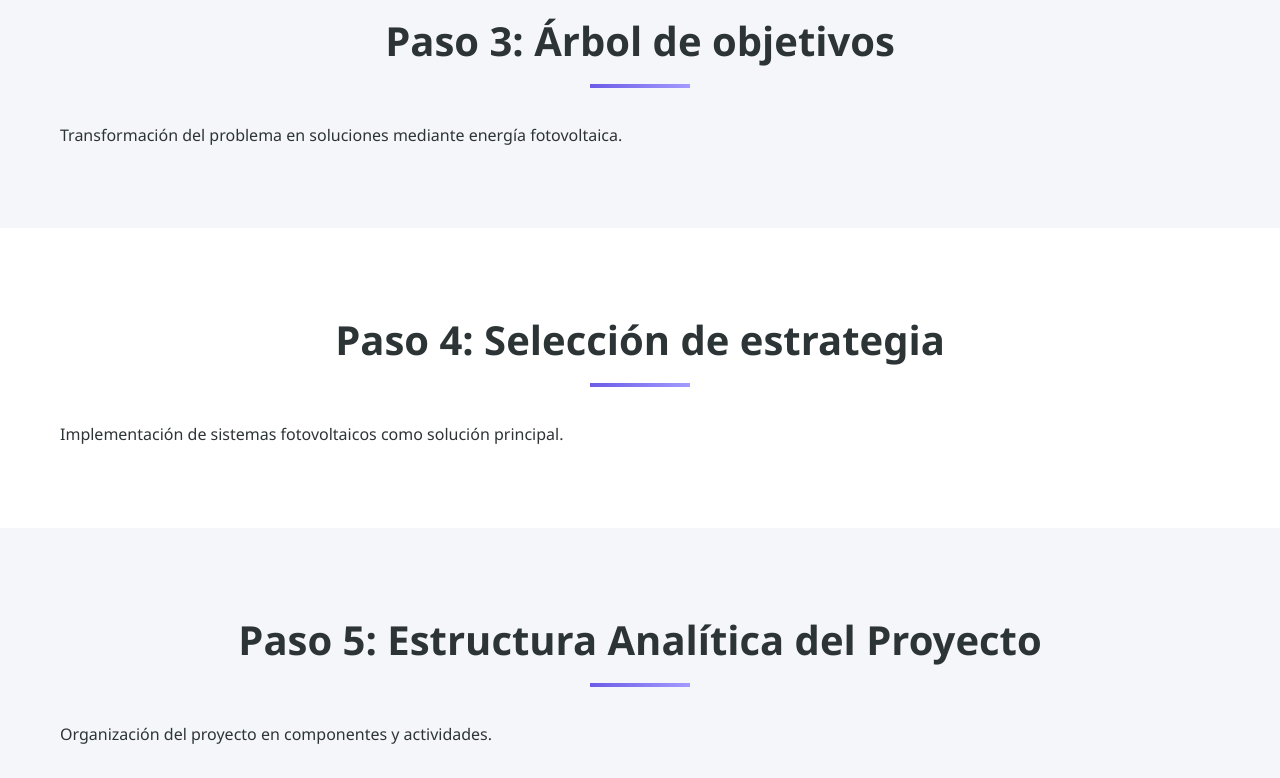
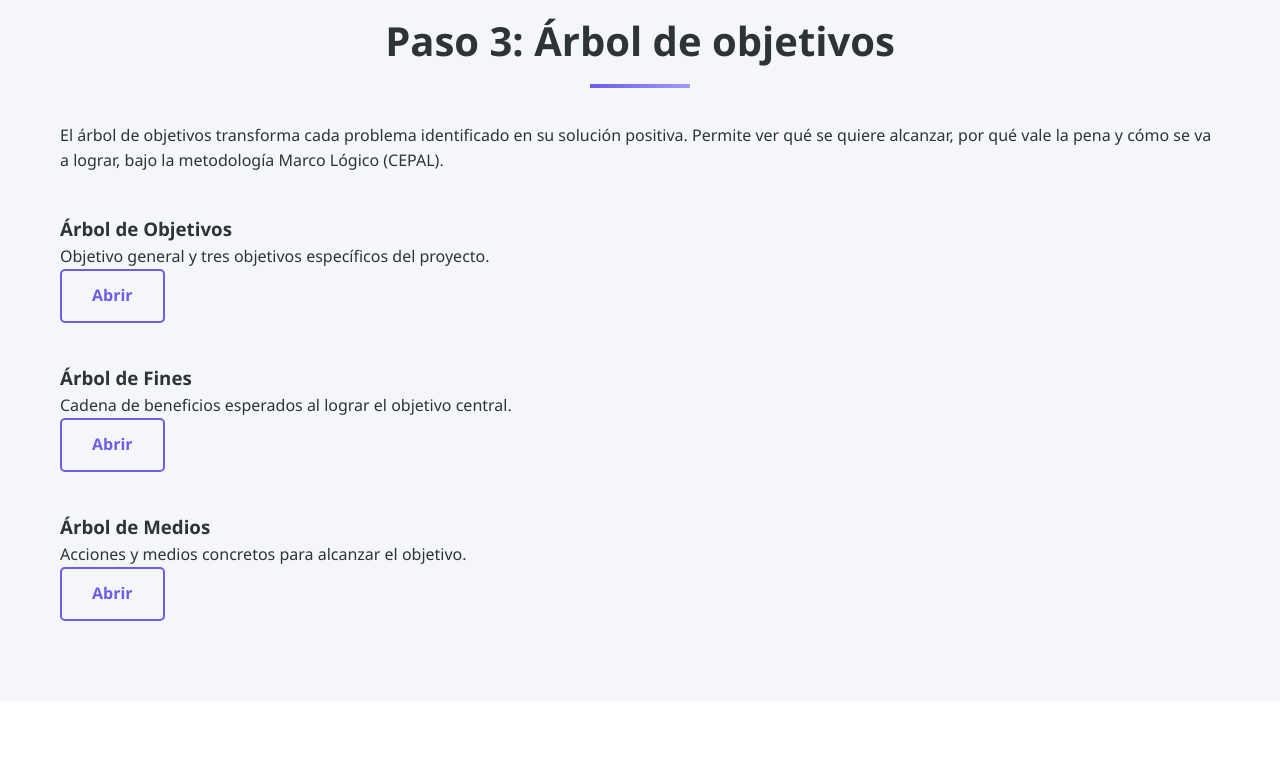
Before and after one commit to MRPoIlo/CTEI1-Web, a plain HTML site: page marco_logico.html in a window 1280 px wide. Shown: the part 3560-4338 px from the top of the page. Drawn offline with Linux system fonts and the light colour scheme.

Commit message:
Dvid Sanchez agregue ehh paso 3 y paso 5 flata el 4

```diff
--- a/marco_logico.html
+++ b/marco_logico.html
@@ -219,15 +219,29 @@
     </div>
 </section>
 
-<!-- ===================== -->
 <!-- PASO 3 -->
-<!-- ===================== -->
 <section id="objetivos" class="section about">
     <div class="container">
         <h2 class="section-title">Paso 3: Árbol de objetivos</h2>
+
         <p>
-        Transformación del problema en soluciones mediante energía fotovoltaica.
+            El árbol de objetivos transforma cada problema identificado en su solución
+            positiva. Permite ver qué se quiere alcanzar, por qué vale la pena y cómo
+            se va a lograr, bajo la metodología Marco Lógico (CEPAL).
         </p>
+
+        <h3 style="margin-top:40px;">Árbol de Objetivos</h3>
+        <p>Objetivo general y tres objetivos específicos del proyecto.</p>
+        <a href="1_arbol_objetivos.pdf" target="_blank" class="btn btn-secondary">Abrir</a>
+
+        <h3 style="margin-top:40px;">Árbol de Fines</h3>
+        <p>Cadena de beneficios esperados al lograr el objetivo central.</p>
+        <a href="2_arbol_fines.pdf" target="_blank" class="btn btn-secondary">Abrir</a>
+
+        <h3 style="margin-top:40px;">Árbol de Medios</h3>
+        <p>Acciones y medios concretos para alcanzar el objetivo.</p>
+        <a href="3_arbol_medios.pdf" target="_blank" class="btn btn-secondary">Abrir</a>
+
     </div>
 </section>
 
@@ -243,15 +257,19 @@
     </div>
 </section>
 
-<!-- ===================== -->
 <!-- PASO 5 -->
-<!-- ===================== -->
 <section id="estructura" class="section about">
     <div class="container">
         <h2 class="section-title">Paso 5: Estructura Analítica del Proyecto</h2>
+
         <p>
-        Organización del proyecto en componentes y actividades.
+            La EAP organiza el proyecto en 4 niveles jerárquicos: Fin, Propósito,
+            Componentes y Actividades. Es la base para construir la Matriz de Marco Lógico.
         </p>
+
+        <h3>Documento PDF</h3>
+        <a href="5_EAP.pdf" target="_blank" class="btn btn-secondary">Abrir</a>
+
     </div>
 </section>
 
```
Also changed, not shown: 4 other files.
